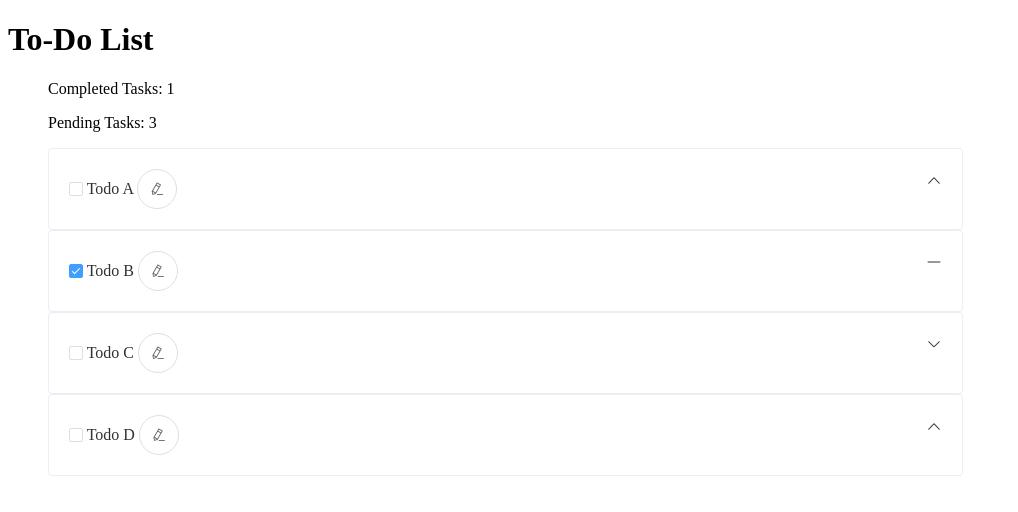
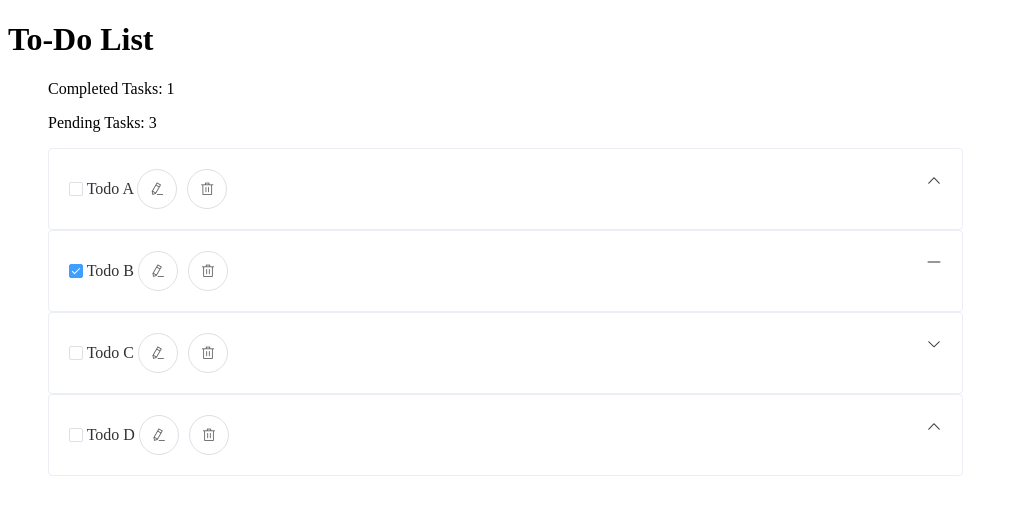
Before and after one commit to dukeydd/projects, a Vue app: page / in a window 1280 px wide. Shown: the top 512 px of the page, without its empty margins (0-1018 px from the left). Built offline with nearby package versions, Linux system fonts and the light colour scheme.

Commit message:
Add delete function

```diff
--- a/src/components/ToDo.vue
+++ b/src/components/ToDo.vue
@@ -9,7 +9,8 @@
       <i class="el-icon-minus" v-if="todo.priority === 'Medium'" style="float: right; padding: 3px 0" />
       <i class="el-icon-arrow-down" v-if="todo.priority === 'Low'" style="float: right; padding: 3px 0" />
 
-      <el-button type="default" icon="el-icon-edit" circle v-on:click="showForm"></el-button>
+      <el-button type="default" icon="el-icon-edit" circle v-on:click="showForm" />
+      <el-button type="default" icon="el-icon-delete" circle v-on:click="deleteTodo(todo)" />
     </div>
 
     <el-form ref="form" :model="form" label-width="120px" v-show="isEditing">
@@ -66,6 +67,9 @@
       hideForm() {
         this.isEditing = false;
       },
+      deleteTodo(todo) {
+        this.$emit('delete-todo', todo);
+      }
     }
   }
 </script>
--- a/src/components/ToDoList.vue
+++ b/src/components/ToDoList.vue
@@ -4,7 +4,8 @@
     <p>Pending Tasks: {{todos.filter(todo => {return todo.done === false}).length}}</p>
     <el-row :gutter="12">
       <el-col :span="18">
-        <todo v-for="todo in todos" v-bind:todo="todo" :key="todo.id"></todo>
+        <todo v-on:delete-todo="deleteTodo" v-for="todo in todos" v-bind:todo="todo" :key="todo.id"></todo>
+
       </el-col>
     </el-row>
   </div>
@@ -18,6 +19,12 @@ export default {
   ],
   components: {
     Todo
+  },
+  methods: {
+    deleteTodo(todo) {
+      const todoIndex = this.todos.indexOf(todo);
+      this.todos.splice(todoIndex, 1);
+    }
   }
 };
 </script>
```
